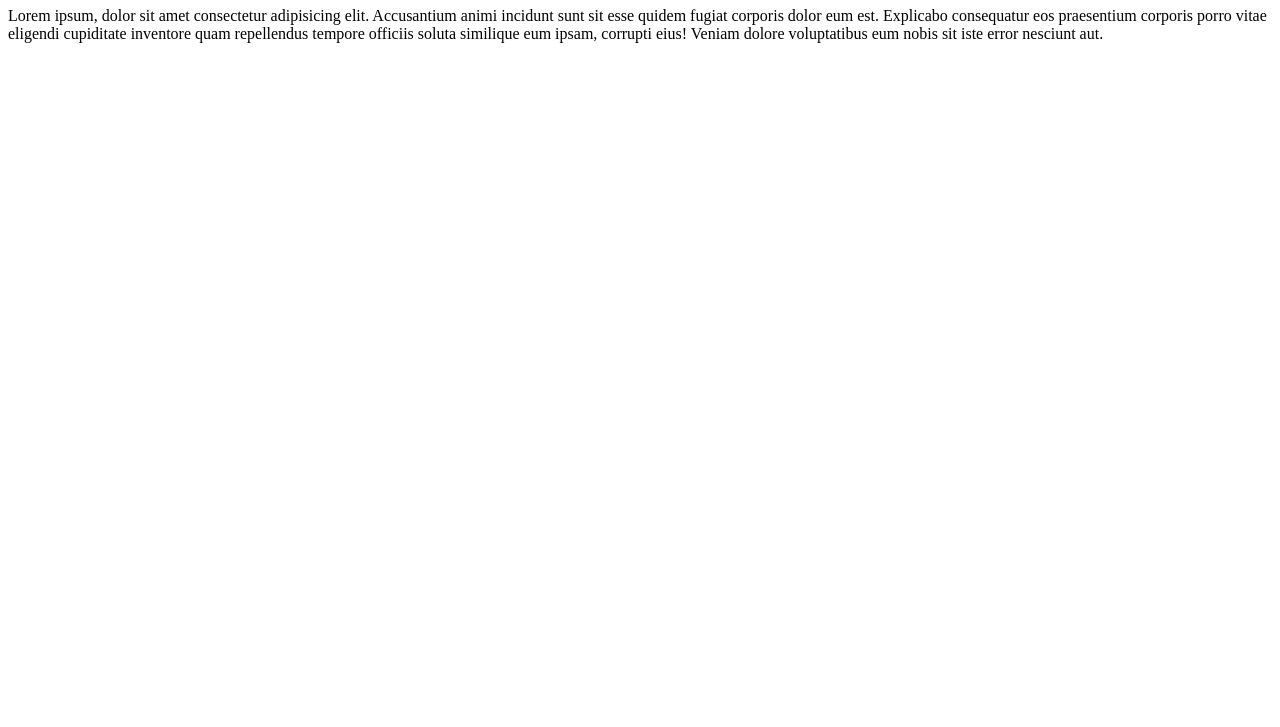
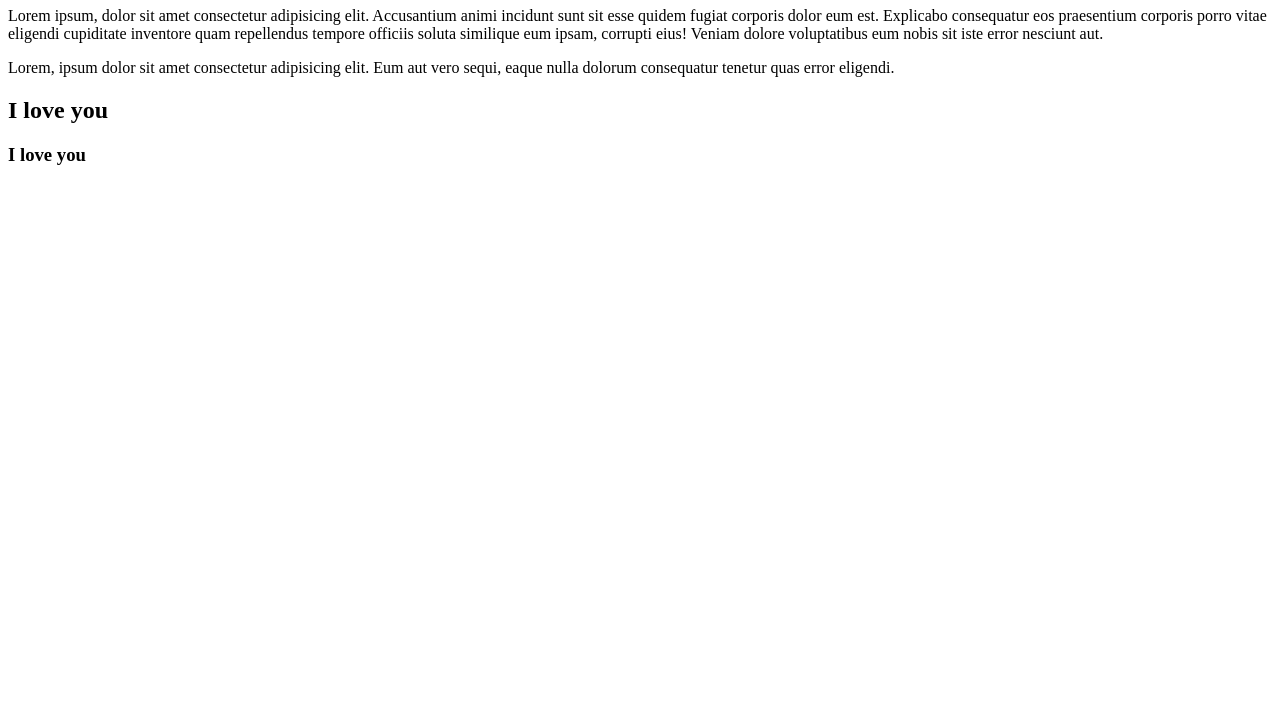
Before and after one commit to mamunapollo1/apollo-mobile-bd, a plain HTML site: page index.html in a window 1280 px wide. Shown: the part 73-800 px from the top of the page. Drawn offline with Linux system fonts and the light colour scheme.

```diff
--- a/index.html
+++ b/index.html
@@ -9,7 +9,10 @@
 </head>
 <body>
     <h1>This is Apollo Mobile bd</h1>
-    <p>Lorem ipsum, dolor sit amet consectetur adipisicing elit. Accusantium animi incidunt sunt sit esse quidem fugiat corporis dolor eum est. Explicabo consequatur eos praesentium corporis porro vitae eligendi cupiditate inventore quam repellendus tempore officiis soluta similique eum ipsam, corrupti eius! Veniam dolore voluptatibus eum nobis sit iste error nesciunt aut.</p>
+    <p>Lorem ipsum, dolor sit amet consectetur adipisicing elit. Accusantium animi incidunt sunt sit esse quidem fugiat corporis dolor eum est. Explicabo consequatur eos praesentium corporis porro vitae eligendi cupiditate inventore quam repellendus tempore officiis soluta similique eum ipsam, corrupti eius! Veniam dolore voluptatibus eum nobis sit iste error nesciunt aut. </p>
+    <p>Lorem, ipsum dolor sit amet consectetur adipisicing elit. Eum aut vero sequi, eaque nulla dolorum consequatur tenetur quas error eligendi.</p>
+    <h2>I love you</h2>
+    <h3>I love you</h3>
 
 
 </body>
```
